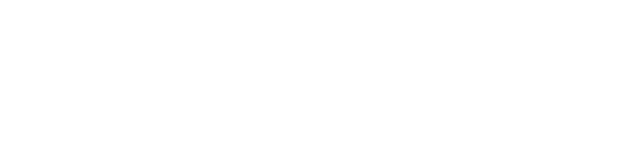
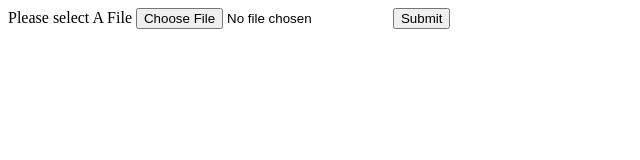
Before and after one commit to ega13/filemetadata1, a website: page views/index.html in a window 1280 px wide. Shown: the whole page, without its empty margins (0-640 px from the left). Drawn offline with Linux system fonts and the light colour scheme.

Commit message:
☄️📒 Checkpoint server.js:471758/217 views/index.html:471758/201

```diff
--- a/views/index.html
+++ b/views/index.html
@@ -11,8 +11,10 @@
 <html lang = "en">
   <head></head>
   <body>
-    <form action=>
-
+    <form action="/upload" method="post" enctype="multipart/form-data">
+      <label for="file">Please select A File</label>
+      <input type="file" id="file" name="file">
+      <input type="submit">
     </form>
   </body>
 </html>
```
Also changed, not shown: server.js (+9 -1 lines).
